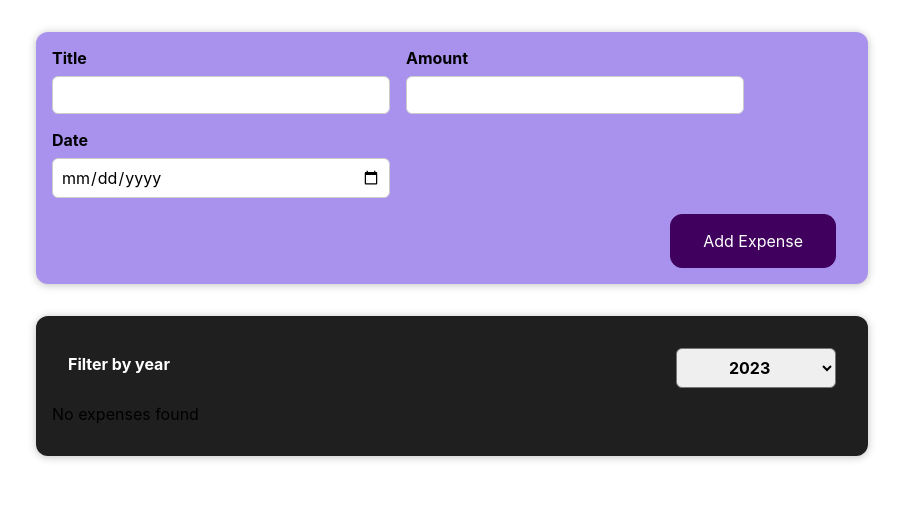
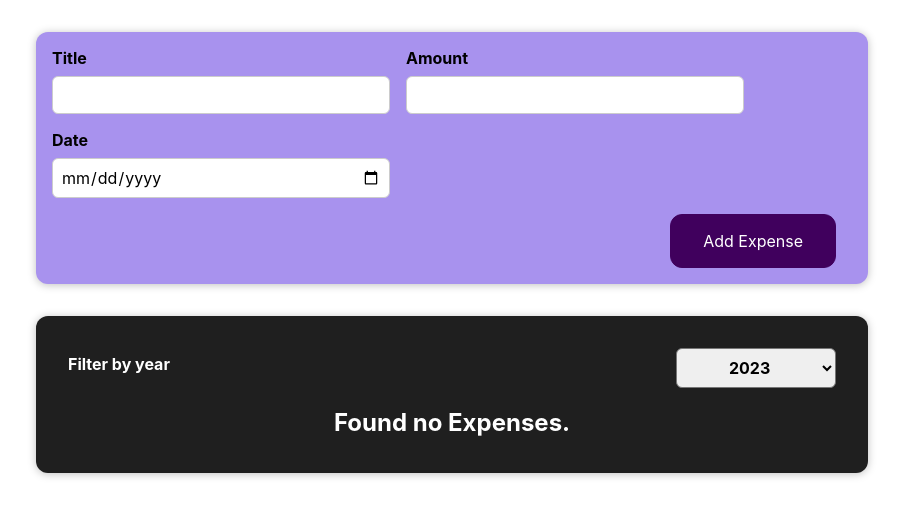
Before and after one commit to hertermat/expense-guide, a React (Create React App) app: page / in a window 1280 px wide. Shown: the top 516 px of the page, without its empty margins (188-1091 px from the left). Built offline with nearby package versions, Linux system fonts and the light colour scheme.

Commit message:
ExpenseList component added to make code more readable

```diff
--- a/src/components/Expenses/ExpenseItem.js
+++ b/src/components/Expenses/ExpenseItem.js
@@ -6,6 +6,7 @@ import React, {useState} from 'react';
 function ExpenseItem(props) {
 
     return (
+        <li>
             <Card className='expense-item'>
                 <ExpenseDate date={props.date} />
                 <div className='expense-item__description'>
@@ -13,6 +14,7 @@ function ExpenseItem(props) {
                     <div className='expense-item__price'>${props.amount}</div>
                 </div>
             </Card>
+        </li>
     );
 }
 
--- a/src/components/Expenses/Expenses.js
+++ b/src/components/Expenses/Expenses.js
@@ -1,8 +1,8 @@
 import './Expenses.css';
-import ExpenseItem from './ExpenseItem';
 import Card from '../UI/Card';
 import React, {useState} from 'react';
 import ExpensesFilter from './ExpensesFilter';
+import ExpensesList from './ExpensesList';
 
 
 
@@ -19,17 +19,6 @@ function Expenses(props){
         return expense.date.getFullYear().toString() === filteredYear;
     });
 
-    let expensesContent = <p>No expenses found</p>
-//cleaning the return statement by creating a if statement to filter the year selected, calling it back the variable later.
-    if (filteredExpenses. length > 0) {
-        expensesContent = filteredExpenses.map((expense) => (
-            <ExpenseItem
-            key={expense.id}
-            title={expense.title}
-            amount={expense.amount}
-            date={expense.date} />))
-    }
-
     return (
         <div>
             <Card className='expenses'>
@@ -39,7 +28,7 @@ function Expenses(props){
                 onChangeFilter = {filterChangeHandler}
                 />
 
-                {expensesContent}
+                <ExpensesList items={filteredExpenses} />
 
             </Card>
         </div>
--- /dev/null
+++ b/src/components/Expenses/ExpensesList.css
@@ -0,0 +1,9 @@
+.expenses-list {
+    list-style: none;
+    padding: 0;
+  }
+
+  .expenses-list__fallback {
+    color: white;
+    text-align: center;
+  }
--- /dev/null
+++ b/src/components/Expenses/ExpensesList.js
@@ -0,0 +1,23 @@
+import './ExpensesList.css';
+import React from 'react';
+import ExpenseItem from './ExpenseItem';
+
+function ExpensesList (props) {
+
+    if(props.items.length === 0) {
+        return <h2 className='expenses-list__fallback'>Found no Expenses.</h2>
+    }
+
+
+    return <ul className='expenses-list'>
+        {props.items.map((expense) => (
+            <ExpenseItem
+            key={expense.id}
+            title={expense.title}
+            amount={expense.amount}
+            date={expense.date} />))}
+    </ul>
+
+}
+
+export default ExpensesList;
```
Lines whose indentation alone changed are shown as unchanged.
